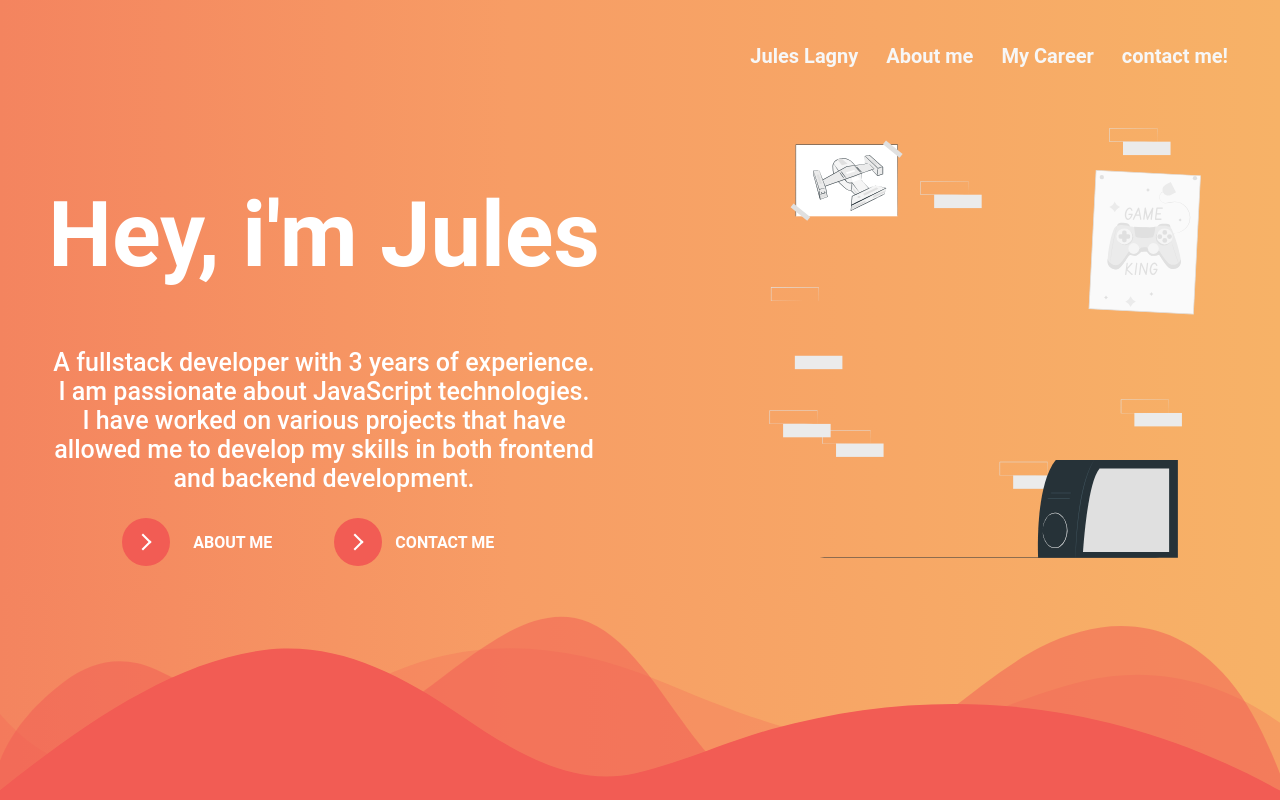
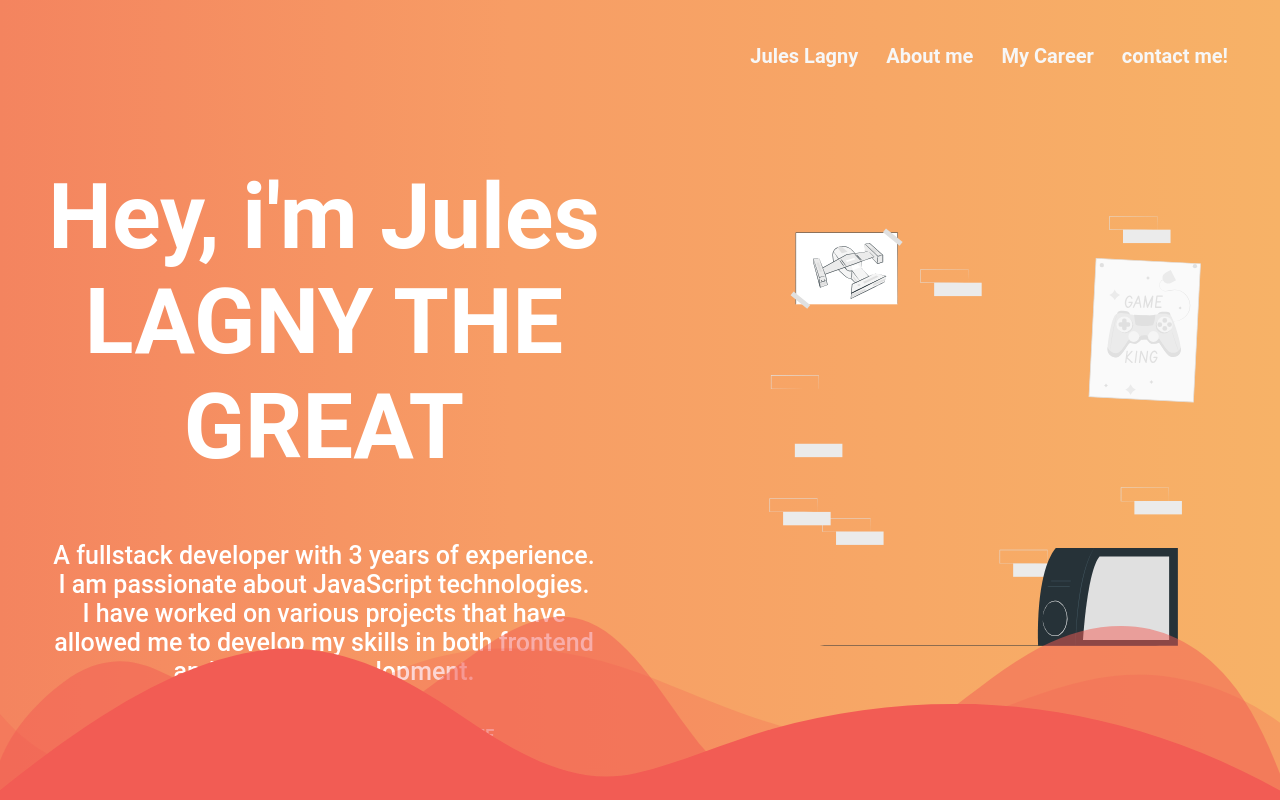
Before and after one commit to RaEace/portfolio-v2, a React (Vite) app: page / in a window 1280 px wide. Built offline with nearby package versions, Linux system fonts and the light colour scheme.

Commit message:
test: good deployment

```diff
--- a/src/pages/home/Home.tsx
+++ b/src/pages/home/Home.tsx
@@ -9,7 +9,7 @@ const Home = () => {
       <div className="container">
         <div className="text-container">
           {/* <HomePicture /> */}
-          <h1 className="home-title">Hey, i'm Jules</h1>
+          <h1 className="home-title">Hey, i'm Jules LAGNY THE GREAT</h1>
           <p className="home-text">
             A fullstack developer with 3 years of experience. <br />
             I am passionate about JavaScript technologies. <br /> I have worked
```
